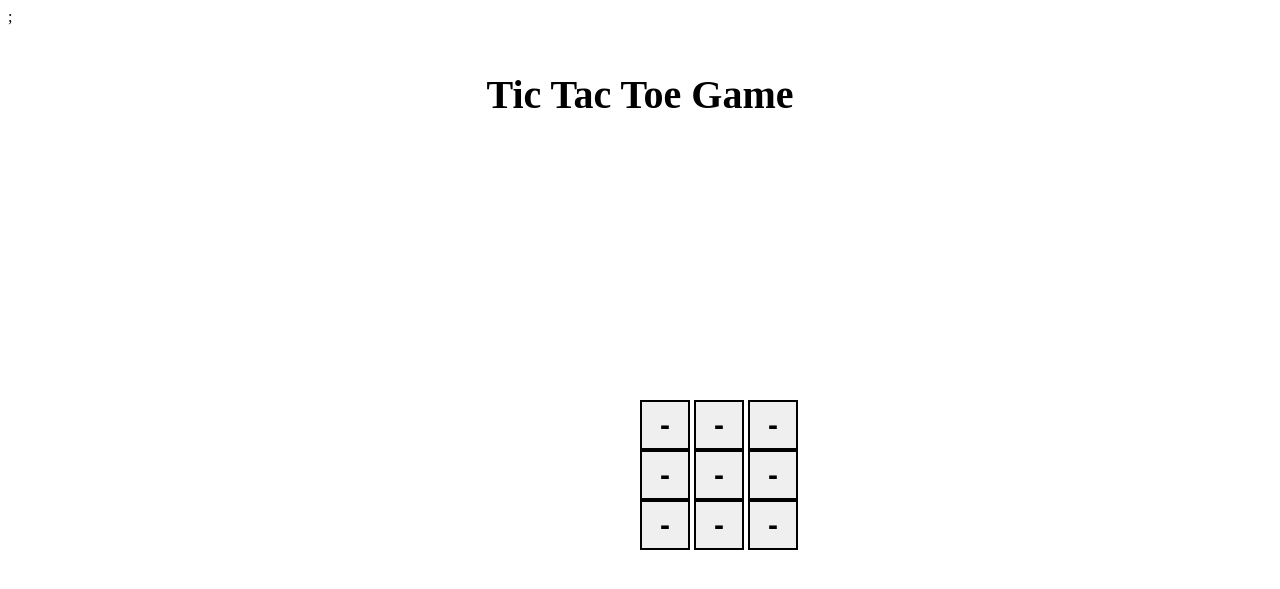
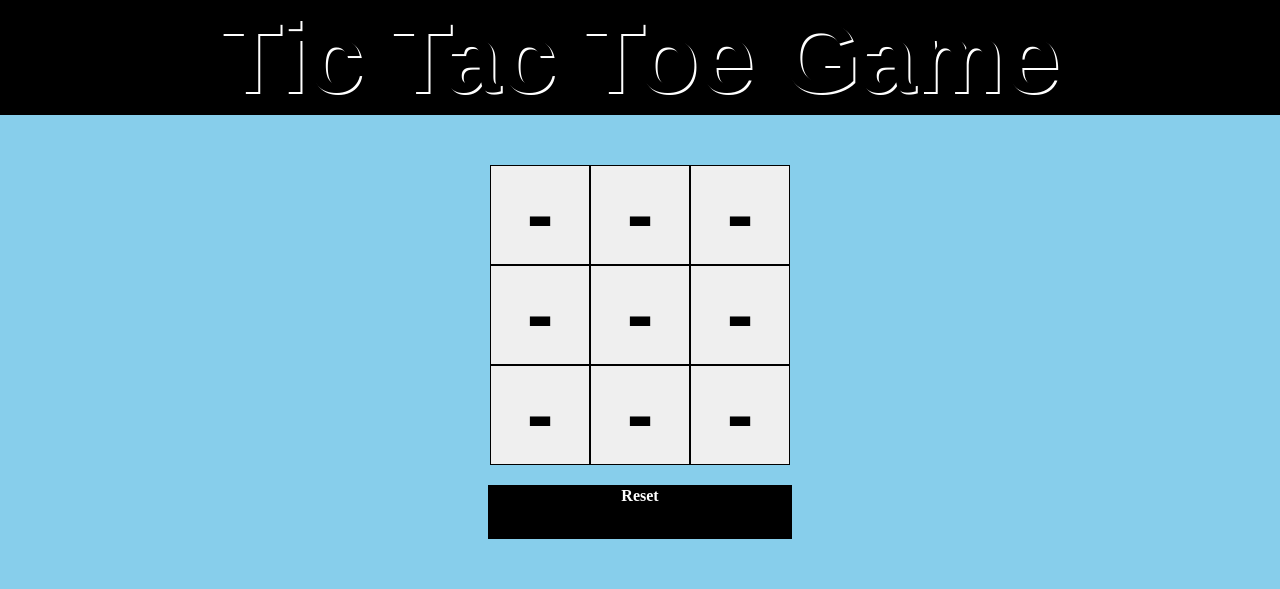
Before and after one commit to surajsinghbisht054/ConquerProgrammingConcepts, a PHP site: page /tic-toe-game.html in a window 1280 px wide. Shown: the top 589 px of the page. Run offline with PHP 8.4, Linux system fonts and the light colour scheme.

Commit message:
New Update By Team Members

```diff
--- a/TictoeGame Using javascript/style.css
+++ b/TictoeGame Using javascript/style.css
@@ -1,35 +1,49 @@
-*margin{
-	margin:0;
-	padding:0;
+*{
+	margin: 0px;
+	padding: 0px;
 }
-h1{
-	font-family: san-sarif;
-	font-size: 40px;
+
+header{
+	margin: 0;
+	padding: 0;
+	background-color: black;
+	font-family: arial;
+	font-weight: bolder;
+	font-size: 50px;
 	color: black;
-	text-shadow: 20px, black;
+	text-shadow: 2px 2px  white;
+	text-align: center;
 }
 .board{
-	position: absolute;
-	top: 50%;
-	left: 50%;
-	width: 350px;
+	margin-top: 50px;
+}
 
-}
 button{
-
-	height: 50px;
-	width: 50px;
+	height: 100px;
+	width: 100px;
 	padding: 0px;
-	border: 2px solid black;
+	border: 1px solid black;
 	font-family: sans-serif;
 	color: black;
 	margin: 0px;
-	font-size: 30px;
+	font-size: 80px;
 	text-align: center;
 	font-weight: bold;
 	text-shadow:
+
 }
 body{
-	background-color: #g4f4f4;
-
+	background-color: skyblue;
 }
+#reset{
+	margin-top: 20px;
+	height: 50px;
+	width: 300px;
+	border: 2px solid black;
+	text-shadow: 1px 1px 0.5 blue;
+	background-color: black;
+	font-weight: bold;
+	font-style: arial;
+	color: white;
+	text-align: center;
+}
--- a/TictoeGame Using javascript/tic-toe-game.html
+++ b/TictoeGame Using javascript/tic-toe-game.html
@@ -1,36 +1,59 @@
+
+<!-- to tell browser what type of doc is it-->
 <!DOCTYPE html>
 <html lang="eng">
+
+	<!--This is head section of the document. -->
 	<head>
+		<!--Title of the document. -->
 		<title>Tic Tac Toe Game</title>
-		<meta charset="utf-8">;
+		<!--Meta Data -->
+		<meta charset="utf-8">
 		<meta name="author" content="Stunning Work" >
 		<meta name="discription" content="Tic Toe Game">
 		<link rel="stylesheet" href="style.css">
 	</head>
 
+	<!--Body section of the document -->
 	<body>
-		<br><br>
+
+		<!--Header section of the Body section -->
+		<header>
+					<h1>Tic Tac Toe Game</h1>
+		</header>
+
 		<center>
-			<h1>Tic Tac Toe Game</h1>
+		<!--Main division part-->
+		<div class="board">
+			<!--hor-btn section  -->
+			<div class="hor-btn">
+				<!--buttons of the game-->
+				<button class="push" value="1">
+				<button class="push" value="2">
+				<button class="push" value="3">
+			</div>
+			<!--second hor-btn section -->
+			<div class="hor-btn">
+				<!--buttons of the game-->
+				<button class="push" value="4">
+				<button class="push" value="5">
+				<button class="push" value="6">
+			</div>
+			<!--third hor-btn section-->
+			<div class="hor-btn">
+				<!--buttons of the game-->
+				<button class="push" value="7">
+				<button class="push" value="8">
+				<button class="push" value="9">
+			</div>
+			<!--this divison used for the reset game status-->
+			<div id="reset">Reset</div>
+		</div>
+
+		<!--At last declare of the Script documents -->
 		</center>
-		<div class="board">
-			<div class="hor-btn">
-				<button id="push" value="1">-</button>
-				<button id="push" value="2">-</button>
-				<button id="push" value="3">-</button>
-			</div>
-			<div class="hor-btn">
-				<button id="push" value="4">-</button>
-				<button id="push" value="5">-</button>
-				<button id="push" value="6">-</button>
-			</div>
-			<div class="hor-btn">
-				<button id="push" value="7">-</button>
-				<button id="push" value="8">-</button>
-				<button id="push" value="9">-</button>
-			</div>
-		</div>
+		<script src="jquery-3.3.1.min.js"></script>
 		<script src="ticTok.js"></script>
 	</body>
-
+<!--End of the Html document -->
 </html>
--- a/TictoeGame Using javascript/ticTok.js
+++ b/TictoeGame Using javascript/ticTok.js
@@ -1,19 +1,156 @@
+/*
+ * Author :
+ *  		Arvind Sharma
+ *
+ *
+ * Help source:
+ * 		Suraj Singh Bisht
+ * 		surajsinghbisht054@gmail.com
+ *
+ * Description:
+ * 		This is Only A Tutorial Project Script Noting That Much Important.
+ * 		Crated for Newbie Practise.
+ * 		Internal Functionality JavaScript.
+ *
+ *
+ * */
+
+
+// Array To Store Tic Tac Toe Data
 var tab = new Array(9);
+
+// Keep Record Players Turn
 var count=1;
 
-document.getElementById('push').addEventListener('click',function(){
-	//tab[count]=1;
-	//count++;
-	//console.log(tab[count]);
-	//document.getElementById('push').innerHTML="X";
-	if(count%2==0){
-		console.log("even");
-		document.getElementById('push').innerHTML='X';
-		document.getElementById('push').style.background="red";
-	}else{
-		document.getElementById('push').innerHTML='0';
-		document.getElementById('push').style.background="yellow";
-		console.log("odd");
+// keep record winner status
+var win = -1;
+
+//
+// this function used to declare winner
+//
+
+function winner(Player){
+	// first row winning combo...
+	if(tab[0]==tab[1] && tab[1]==tab[2] && tab[1]!='-'){
+		alert("Player "+Player+" win");
+		win=1;
 	}
-	count++
+
+	// second row winning combo
+	if(tab[3]==tab[4] && tab[4]==tab[5] && tab[3]!='-'){
+		alert("Player "+Player+" win");
+		win=1;
+	}
+
+	//third row winning combo
+	if(tab[6]==tab[7] && tab[7]==tab[8] && tab[6]!='-'){
+		alert("Player "+Player+" win");
+		win=1;
+	}
+
+	// first column winning combo
+	if(tab[0]==tab[3] && tab[3]==tab[6] && tab[0]!='-'){
+		alert("Player "+Player+" win");
+		win=1;
+	}
+
+	// second column winning combo
+	if(tab[1]==tab[4] && tab[4]==tab[7] && tab[1]!='-'){
+		alert("Player "+Player+" win");
+		win=1;
+	}
+
+	// third colummn winning combo
+	if(tab[2]==tab[5] && tab[5]==tab[8] && tab[2]!='-'){
+		alert("Player "+Player+" win");
+		win=1;
+	}
+
+	// checking diagonal winner
+	if(tab[0]==tab[4] && tab[4]==tab[8] && tab[0]!='-'){
+		alert("Player "+Player+" win");
+		win=1;
+	}
+	if(tab[2]==tab[4] && tab[4]==tab[6] && tab[2]!='-'){
+		alert("Player "+Player+" win");
+		win=1;
+	}
+
+		// check status of array is full or not?
+		var i=0;
+		for(i=0; i<tab.length; i++){
+			if(tab[i]=='-')
+			break;  // break if the array is not full
+		}
+
+	// Draw match declare
+	if(i==9 && win==0){
+		alert("Match Draw");
+	}
+}
+
+
+//
+// Game initializer function
+//
+function initialize(){
+	for(var i=0; i<tab.length; i++){
+		tab[i] = '-';
+	}
+  win=0;
+	$("button").text('-');
+}
+
+//
+// It work as a main function for this JavaScript
+//
+$(document).ready(function(){
+
+	// calling initalize function
+	initialize();
+
+	//
+	// onClick on Game button this function called...
+	//
+	//
+	$(document).on('click','.push',function(event){
+
+		// Access Current Click object
+		var obj = event.currentTarget;
+		// Acess Current clicked position
+		var clicked = event.currentTarget.value;
+		console.log(clicked);
+
+		// Player First Turn
+		if(count%2==0){
+			// Team Member is newbie, that's why neededs console output
+			console.log("even");
+			obj.innerText = "X";
+
+			// updating to table
+			tab[clicked-1]='X';
+			var player='X';
+
+		// Second Player Turn
+		}else{
+
+			console.log("odd");
+			obj.innerText = "0";
+
+			//updating the table
+			tab[clicked-1]='0';
+			var player = '0';
+		}
+
+		//calling winner funtion to check winner
+		winner(player);
+
+		// player turn complete
+		count++
+	});
+
 });
+
+$('#reset').click(function(){
+	initialize();
+});
```
